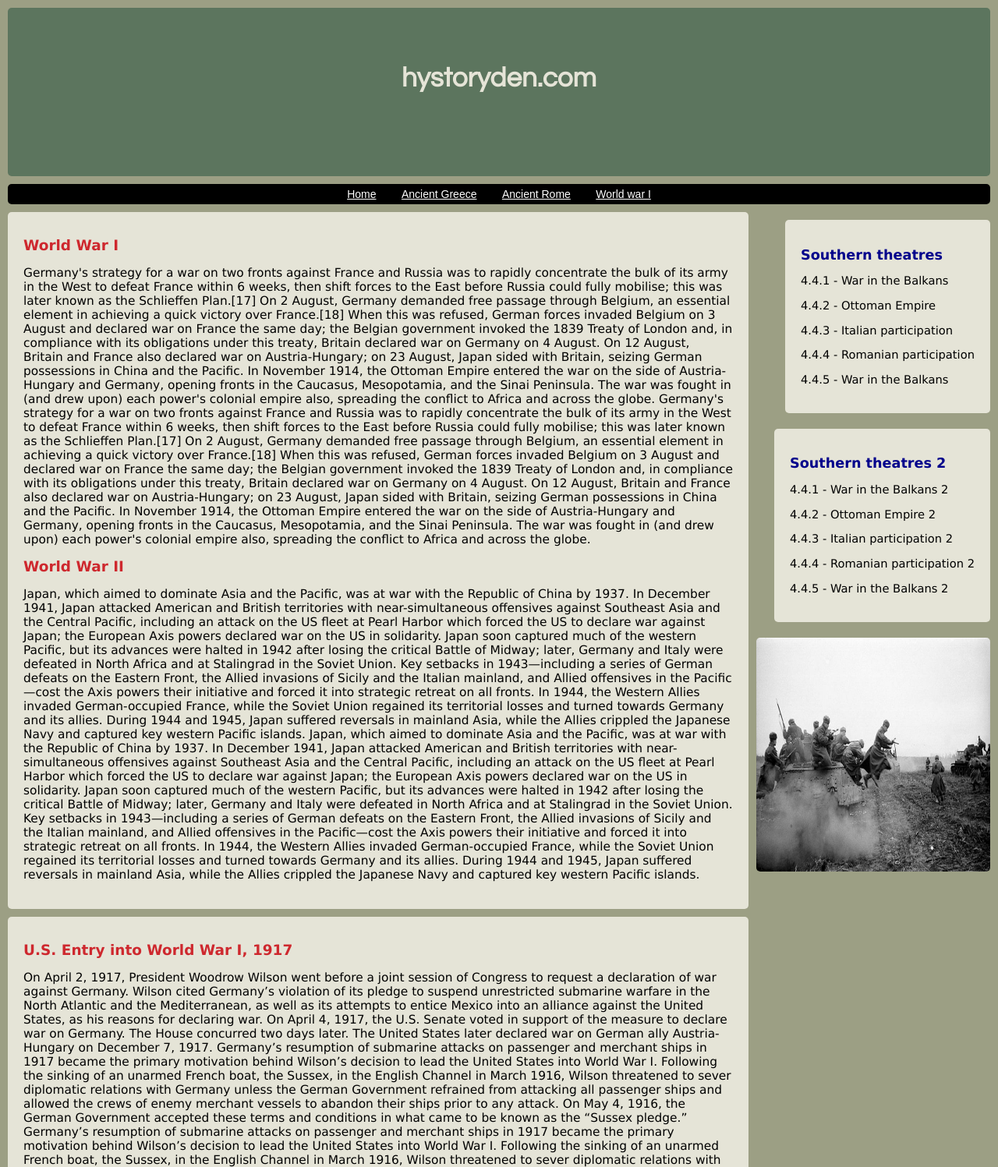
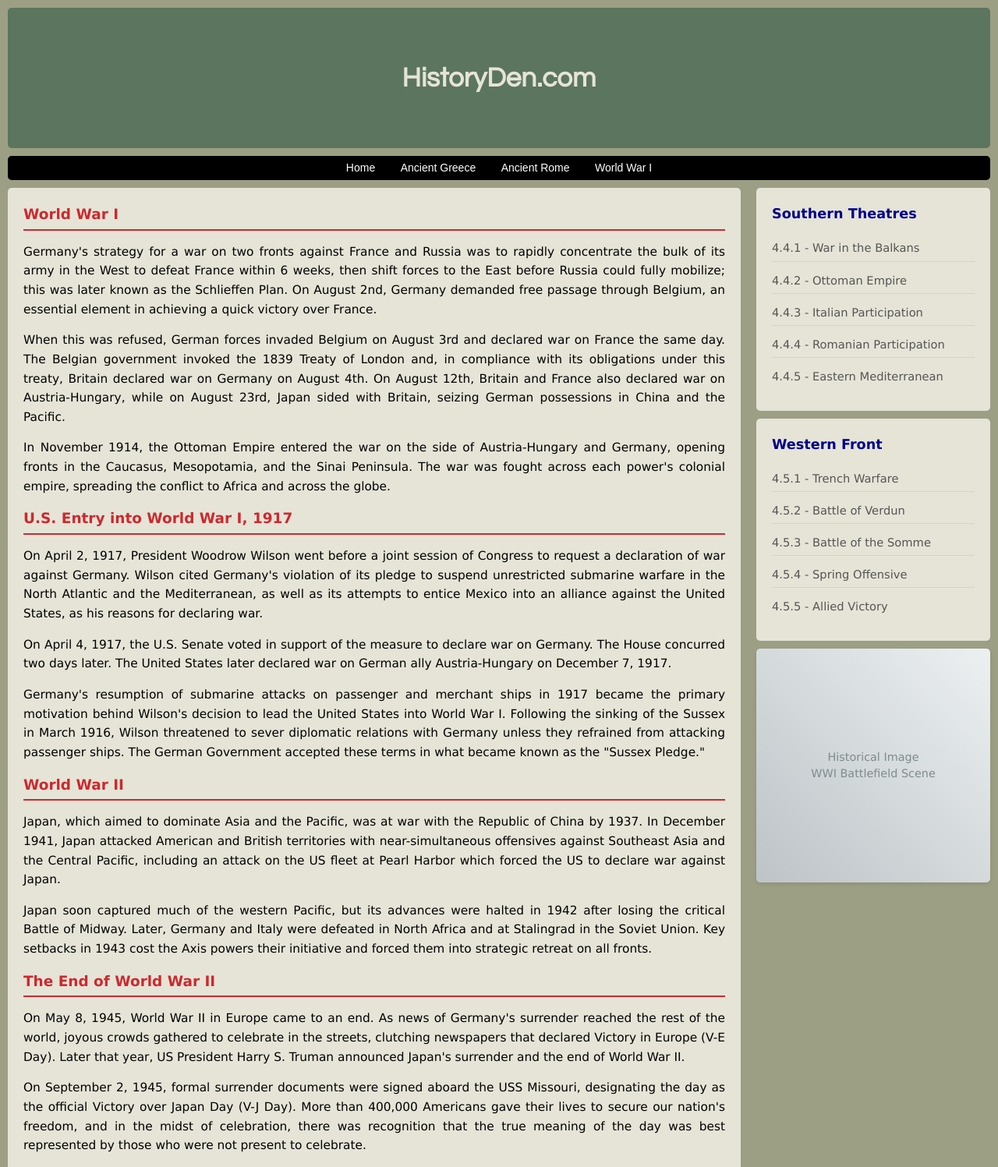
Before and after one commit to Lavin-kulal/flexible-website, a plain HTML site: page index.html in a window 1280 px wide. Shown: the top 1497 px of the page at 78% size. Drawn offline with Linux system fonts and the light colour scheme.

Commit message:
Update index.html

```diff
--- a/index.html
+++ b/index.html
@@ -1,110 +1,338 @@
-<!doctype html>
-<html>
+<!DOCTYPE html>
+<html lang="en">
 <head>
-<link type="text/css" rel="stylesheet" href="stylesheet.css" >
+    <meta charset="UTF-8">
+    <meta name="viewport" content="width=device-width, initial-scale=1.0">
+    <title>HistoryDen - Exploring World History</title>
+    <style>
+        * {
+            margin: 0;
+            padding: 0;
+            box-sizing: border-box;
+        }
+
+        body {
+            background-color: #9c9f84;
+            margin: 0;
+            font-family: Verdana, Georgia, serif;
+            font-size: 14px;
+            line-height: 1.5;
+        }
+
+        #header {
+            background-color: #5c755e;
+            margin: 10px;
+            padding: 90px;
+            border-radius: 5px;
+            position: relative;
+        }
+
+        #header h3 {
+            font-size: 250%;
+            color: #e5e4d7;
+            text-align: center;
+            font-family: "Century Gothic", sans-serif;
+            margin: 0;
+            position: absolute;
+            top: 50%;
+            left: 50%;
+            transform: translate(-50%, -50%);
+            width: 100%;
+        }
+
+        #navbar ul {
+            background-color: #000;
+            margin: 10px;
+            padding: 5px;
+            border-radius: 5px;
+            list-style: none;
+            text-align: center;
+        }
+
+        #navbar ul li {
+            display: inline;
+        }
+
+        #navbar ul li a {
+            color: #fff;
+            padding: 0.2em 1em;
+            border-radius: 5px;
+            font-family: Arial, sans-serif;
+            background-color: #000;
+            text-decoration: none;
+            transition: all 0.3s ease;
+        }
+
+        #navbar ul li a:hover {
+            color: #000;
+            background-color: #fff;
+        }
+
+        .container {
+            display: flex;
+            margin: 10px;
+            gap: 20px;
+            flex-wrap: wrap;
+        }
+
+        .main {
+            background-color: #e5e4d7;
+            border-radius: 5px;
+            padding: 20px;
+            font-size: 110%;
+            flex: 1;
+            min-width: 300px;
+        }
+
+        .sidebar-container {
+            width: 300px;
+            display: flex;
+            flex-direction: column;
+            gap: 10px;
+        }
+
+        .sideright {
+            background-color: #e5e4d7;
+            border-radius: 5px;
+            padding: 20px;
+            font-size: 105%;
+            width: 100%;
+        }
+
+        .imagesidebar {
+            border-radius: 5px;
+            width: 100%;
+            height: 300px;
+            opacity: 1.0;
+            transition: opacity 0.5s ease-in-out;
+            background: linear-gradient(45deg, #bdc3c7, #ecf0f1);
+            display: flex;
+            align-items: center;
+            justify-content: center;
+            color: #7f8c8d;
+            font-size: 0.9rem;
+            text-align: center;
+            box-shadow: 0 2px 5px rgba(0,0,0,0.1);
+        }
+
+        .imagesidebar:hover {
+            opacity: 0.4;
+        }
+
+        h1 {
+            font-size: 120%;
+            color: #ce282e;
+            margin-bottom: 15px;
+            padding-bottom: 5px;
+            border-bottom: 2px solid #ce282e;
+        }
+
+        h2 {
+            font-size: 120%;
+            color: darkblue;
+            margin-bottom: 10px;
+            padding-bottom: 5px;
+        }
+
+        h3 {
+            font-size: 250%;
+            color: #e5e4d7;
+            text-align: center;
+            font-family: "Century Gothic", sans-serif;
+            margin: 0;
+        }
+
+        .main p {
+            margin-bottom: 15px;
+            text-align: justify;
+            line-height: 1.6;
+        }
+
+        .sideright p {
+            margin-bottom: 8px;
+            padding: 5px 0;
+            border-bottom: 1px solid #d4d3c6;
+            color: #555;
+        }
+
+        .sideright p:last-child {
+            border-bottom: none;
+        }
+
+        #footer {
+            background-color: #5c755e;
+            margin: 10px;
+            height: auto;
+            min-height: 60px;
+            clear: both;
+            border-radius: 5px;
+            text-align: center;
+            font-size: 90%;
+            padding: 15px;
+        }
+
+        #footer ul {
+            margin: 10px 0;
+            padding: 5px;
+            border-radius: 5px;
+            list-style: none;
+            text-align: center;
+        }
+
+        #footer ul li {
+            display: inline;
+            margin: 0 5px;
+        }
+
+        #footer ul li a {
+            color: #efe5d0;
+            padding: 0.2em 1em;
+            border-radius: 5px;
+            font-family: Arial, sans-serif;
+            background-color: #5c755e;
+            text-decoration: none;
+            transition: all 0.3s ease;
+        }
+
+        #footer ul li a:hover {
+            color: #000;
+            background-color: #fff;
+        }
+
+        .copyright {
+            margin-top: 10px;
+            color: #efe5d0;
+            font-size: 0.9rem;
+        }
+
+        @media (max-width: 768px) {
+            .container {
+                flex-direction: column;
+            }
+
+            .sidebar-container {
+                width: 100%;
+            }
+
+            #header {
+                padding: 60px 20px;
+            }
+
+            #header h3 {
+                font-size: 200%;
+            }
+
+            #navbar ul li {
+                display: block;
+                margin: 5px 0;
+            }
+
+            .main {
+                font-size: 100%;
+            }
+        }
+    </style>
 </head>
 <body>
+    <header id="header">
+        <h3>HistoryDen.com</h3>
+    </header>
 
-<div id="header">
+    <nav id="navbar">
+        <ul>
+            <li><a href="#home">Home</a></li>
+            <li><a href="#ancient-greece">Ancient Greece</a></li>
+            <li><a href="#ancient-rome">Ancient Rome</a></li>
+            <li><a href="#world-war-i">World War I</a></li>
+        </ul>
+    </nav>
 
-   <h3> hystoryden.com</h3>
+    <div class="container">
+        <main class="main">
+            <section id="world-war-i">
+                <h1>World War I</h1>
+                <p>
+                    Germany's strategy for a war on two fronts against France and Russia was to rapidly concentrate the bulk of its army in the West to defeat France within 6 weeks, then shift forces to the East before Russia could fully mobilize; this was later known as the Schlieffen Plan. On August 2nd, Germany demanded free passage through Belgium, an essential element in achieving a quick victory over France.
+                </p>
+                <p>
+                    When this was refused, German forces invaded Belgium on August 3rd and declared war on France the same day. The Belgian government invoked the 1839 Treaty of London and, in compliance with its obligations under this treaty, Britain declared war on Germany on August 4th. On August 12th, Britain and France also declared war on Austria-Hungary, while on August 23rd, Japan sided with Britain, seizing German possessions in China and the Pacific.
+                </p>
+                <p>
+                    In November 1914, the Ottoman Empire entered the war on the side of Austria-Hungary and Germany, opening fronts in the Caucasus, Mesopotamia, and the Sinai Peninsula. The war was fought across each power's colonial empire, spreading the conflict to Africa and across the globe.
+                </p>
+            </section>
 
-</div>
+            <section id="us-entry">
+                <h1>U.S. Entry into World War I, 1917</h1>
+                <p>
+                    On April 2, 1917, President Woodrow Wilson went before a joint session of Congress to request a declaration of war against Germany. Wilson cited Germany's violation of its pledge to suspend unrestricted submarine warfare in the North Atlantic and the Mediterranean, as well as its attempts to entice Mexico into an alliance against the United States, as his reasons for declaring war.
+                </p>
+                <p>
+                    On April 4, 1917, the U.S. Senate voted in support of the measure to declare war on Germany. The House concurred two days later. The United States later declared war on German ally Austria-Hungary on December 7, 1917.
+                </p>
+                <p>
+                    Germany's resumption of submarine attacks on passenger and merchant ships in 1917 became the primary motivation behind Wilson's decision to lead the United States into World War I. Following the sinking of the Sussex in March 1916, Wilson threatened to sever diplomatic relations with Germany unless they refrained from attacking passenger ships. The German Government accepted these terms in what became known as the "Sussex Pledge."
+                </p>
+            </section>
 
-<div id="navbar">
+            <section id="world-war-ii">
+                <h1>World War II</h1>
+                <p>
+                    Japan, which aimed to dominate Asia and the Pacific, was at war with the Republic of China by 1937. In December 1941, Japan attacked American and British territories with near-simultaneous offensives against Southeast Asia and the Central Pacific, including an attack on the US fleet at Pearl Harbor which forced the US to declare war against Japan.
+                </p>
+                <p>
+                    Japan soon captured much of the western Pacific, but its advances were halted in 1942 after losing the critical Battle of Midway. Later, Germany and Italy were defeated in North Africa and at Stalingrad in the Soviet Union. Key setbacks in 1943 cost the Axis powers their initiative and forced them into strategic retreat on all fronts.
+                </p>
+            </section>
 
- <ul>
-     <li><a href="">Home</a></li>
-      <li><a href="">Ancient Greece</a></li>
-       <li><a href="">Ancient Rome</a></li>
-        <li><a href="">World war I</a></li>
- </ul>
+            <section id="wwii-end">
+                <h1>The End of World War II</h1>
+                <p>
+                    On May 8, 1945, World War II in Europe came to an end. As news of Germany's surrender reached the rest of the world, joyous crowds gathered to celebrate in the streets, clutching newspapers that declared Victory in Europe (V-E Day). Later that year, US President Harry S. Truman announced Japan's surrender and the end of World War II.
+                </p>
+                <p>
+                    On September 2, 1945, formal surrender documents were signed aboard the USS Missouri, designating the day as the official Victory over Japan Day (V-J Day). More than 400,000 Americans gave their lives to secure our nation's freedom, and in the midst of celebration, there was recognition that the true meaning of the day was best represented by those who were not present to celebrate.
+                </p>
+            </section>
+        </main>
 
-</div>
+        <aside class="sidebar-container">
+            <div class="sideright">
+                <h2>Southern Theatres</h2>
+                <p>4.4.1 - War in the Balkans</p>
+                <p>4.4.2 - Ottoman Empire</p>
+                <p>4.4.3 - Italian Participation</p>
+                <p>4.4.4 - Romanian Participation</p>
+                <p>4.4.5 - Eastern Mediterranean</p>
+            </div>
 
-<div class="sideright">
+            <div class="sideright">
+                <h2>Western Front</h2>
+                <p>4.5.1 - Trench Warfare</p>
+                <p>4.5.2 - Battle of Verdun</p>
+                <p>4.5.3 - Battle of the Somme</p>
+                <p>4.5.4 - Spring Offensive</p>
+                <p>4.5.5 - Allied Victory</p>
+            </div>
 
-<h2> Southern theatres</h2>
+            <div class="imagesidebar">
+                Historical Image
+                <br>
+                WWI Battlefield Scene
+            </div>
+        </aside>
+    </div>
 
-<p>4.4.1 - War in the Balkans</P>
-<p>4.4.2 - Ottoman Empire</P>
-<p>4.4.3 - Italian participation</P>
-<p>4.4.4 - Romanian participation</P>
-<p>4.4.5 -  War in the Balkans</P>
-
-</div>
-
-<div class="sideright">
-
-<h2> Southern theatres 2</h2>
-
-<p>4.4.1 - War in the Balkans 2</P>
-<p>4.4.2 - Ottoman Empire 2</P>
-<p>4.4.3 - Italian participation 2</P>
-<p>4.4.4 - Romanian participation 2</P>
-<p>4.4.5 -  War in the Balkans 2</P>
-
-</div>
-
-<div>
-
-<img class="imagesidebar" src="JGy4b0.jpg" width="300" height="300">
-
-</div>
-
-
-<div class="main">
-
-<h1> World War I</h1>
-<p>
-Germany's strategy for a war on two fronts against France and Russia was to rapidly concentrate the bulk of its army in the West to defeat France within 6 weeks, then shift forces to the East before Russia could fully mobilise; this was later known as the Schlieffen Plan.[17] On 2 August, Germany demanded free passage through Belgium, an essential element in achieving a quick victory over France.[18] When this was refused, German forces invaded Belgium on 3 August and declared war on France the same day; the Belgian government invoked the 1839 Treaty of London and, in compliance with its obligations under this treaty, Britain declared war on Germany on 4 August. On 12 August, Britain and France also declared war on Austria-Hungary; on 23 August, Japan sided with Britain, seizing German possessions in China and the Pacific. In November 1914, the Ottoman Empire entered the war on the side of Austria-Hungary and Germany, opening fronts in the Caucasus, Mesopotamia, and the Sinai Peninsula. The war was fought in (and drew upon) each power's colonial empire also, spreading the conflict to Africa and across the globe.
-Germany's strategy for a war on two fronts against France and Russia was to rapidly concentrate the bulk of its army in the West to defeat France within 6 weeks, then shift forces to the East before Russia could fully mobilise; this was later known as the Schlieffen Plan.[17] On 2 August, Germany demanded free passage through Belgium, an essential element in achieving a quick victory over France.[18] When this was refused, German forces invaded Belgium on 3 August and declared war on France the same day; the Belgian government invoked the 1839 Treaty of London and, in compliance with its obligations under this treaty, Britain declared war on Germany on 4 August. On 12 August, Britain and France also declared war on Austria-Hungary; on 23 August, Japan sided with Britain, seizing German possessions in China and the Pacific. In November 1914, the Ottoman Empire entered the war on the side of Austria-Hungary and Germany, opening fronts in the Caucasus, Mesopotamia, and the Sinai Peninsula. The war was fought in (and drew upon) each power's colonial empire also, spreading the conflict to Africa and across the globe.
-</p>
-
-<h1> World War II</h1>
-<p>
-Japan, which aimed to dominate Asia and the Pacific, was at war with the Republic of China by 1937. In December 1941, Japan attacked American and British territories with near-simultaneous offensives against Southeast Asia and the Central Pacific, including an attack on the US fleet at Pearl Harbor which forced the US to declare war against Japan; the European Axis powers declared war on the US in solidarity. Japan soon captured much of the western Pacific, but its advances were halted in 1942 after losing the critical Battle of Midway; later, Germany and Italy were defeated in North Africa and at Stalingrad in the Soviet Union. Key setbacks in 1943—including a series of German defeats on the Eastern Front, the Allied invasions of Sicily and the Italian mainland, and Allied offensives in the Pacific—cost the Axis powers their initiative and forced it into strategic retreat on all fronts. In 1944, the Western Allies invaded German-occupied France, while the Soviet Union regained its territorial losses and turned towards Germany and its allies. During 1944 and 1945, Japan suffered reversals in mainland Asia, while the Allies crippled the Japanese Navy and captured key western Pacific islands.
-Japan, which aimed to dominate Asia and the Pacific, was at war with the Republic of China by 1937. In December 1941, Japan attacked American and British territories with near-simultaneous offensives against Southeast Asia and the Central Pacific, including an attack on the US fleet at Pearl Harbor which forced the US to declare war against Japan; the European Axis powers declared war on the US in solidarity. Japan soon captured much of the western Pacific, but its advances were halted in 1942 after losing the critical Battle of Midway; later, Germany and Italy were defeated in North Africa and at Stalingrad in the Soviet Union. Key setbacks in 1943—including a series of German defeats on the Eastern Front, the Allied invasions of Sicily and the Italian mainland, and Allied offensives in the Pacific—cost the Axis powers their initiative and forced it into strategic retreat on all fronts. In 1944, the Western Allies invaded German-occupied France, while the Soviet Union regained its territorial losses and turned towards Germany and its allies. During 1944 and 1945, Japan suffered reversals in mainland Asia, while the Allies crippled the Japanese Navy and captured key western Pacific islands.
-</p>
-
-</div>
-
-
-<div class="main">
-
-<h1>U.S. Entry into World War I, 1917</h1>
-<p>
-On April 2, 1917, President Woodrow Wilson went before a joint session of Congress to request a declaration of war against Germany. Wilson cited Germany’s violation of its pledge to suspend unrestricted submarine warfare in the North Atlantic and the Mediterranean, as well as its attempts to entice Mexico into an alliance against the United States, as his reasons for declaring war. On April 4, 1917, the U.S. Senate voted in support of the measure to declare war on Germany. The House concurred two days later. The United States later declared war on German ally Austria-Hungary on December 7, 1917.
-Germany’s resumption of submarine attacks on passenger and merchant ships in 1917 became the primary motivation behind Wilson’s decision to lead the United States into World War I. Following the sinking of an unarmed French boat, the Sussex, in the English Channel in March 1916, Wilson threatened to sever diplomatic relations with Germany unless the German Government refrained from attacking all passenger ships and allowed the crews of enemy merchant vessels to abandon their ships prior to any attack. On May 4, 1916, the German Government accepted these terms and conditions in what came to be known as the “Sussex pledge.”
-Germany’s resumption of submarine attacks on passenger and merchant ships in 1917 became the primary motivation behind Wilson’s decision to lead the United States into World War I. Following the sinking of an unarmed French boat, the Sussex, in the English Channel in March 1916, Wilson threatened to sever diplomatic relations with Germany unless the German Government refrained from attacking all passenger ships and allowed the crews of enemy merchant vessels to abandon their ships prior to any attack. On May 4, 1916, the German Government accepted these terms and conditions in what came to be known as the “Sussex pledge.”
-Germany’s resumption of submarine attacks on passenger and merchant ships in 1917 became the primary motivation behind Wilson’s decision to lead the United States into World War I. Following the sinking of an unarmed French boat, the Sussex, in the English Channel in March 1916, Wilson threatened to sever diplomatic relations with Germany unless the German Government refrained from attacking all passenger ships and allowed the crews of enemy merchant vessels to abandon their ships prior to any attack. On May 4, 1916, the German Government accepted these terms and conditions in what came to be known as the “Sussex pledge.”
-
-
-
-</p>
-
-<h1>The End of World War II</h1>
-<p>
-The National WWII Museum pays tribute to the historic anniversaries, as well as the myriad servicemembers and Home Front workers who helped preserve freedom and democracy. Through an ongoing series of digital programming, the Museum will reflect on the legacy and meaning of the end of World War II, bringing audiences distance learning programs, articles, featured artifacts, podcasts, and video content featuring scholars, Museum historians and curators, and oral histories from the Museum’s collection. Learn with us wherever you are.
-On May 8, 1945, World War II in Europe came to an end. As the news of Germany’s surrender reached the rest of the world, joyous crowds gathered to celebrate in the streets, clutching newspapers that declared Victory in Europe (V-E Day). Later that year, US President Harry S. Truman announced Japan’s surrender and the end of World War II. The news spread quickly and celebrations erupted across the United States. On September 2, 1945, formal surrender documents were signed aboard the USS Missouri, designating the day as the official Victory over Japan Day (V-J Day).
-V-J Day was especially momentous—the gruesome and exhausting war was officially over—but the day was also bittersweet for the many Americans whose loved ones would not be returning home. “More than 400,000 Americans gave their lives to secure our nation’s freedom, and in the midst of exultation, there was recognition that the true meaning of the day was best represented by those who were not present to celebrate,” said Robert Citino, PhD, Executive Director of the Institute for the Study of War and Democracy at The National WWII Museum.
-Seventy-six years later, The National WWII Museum will pay tribute to the historic anniversaries, as well as the myriad servicemembers and Home Front workers who helped preserve freedom and democracy.
-</p>
-
-</div>
-
-<div id="footer">
-
-    <ul>
-     <li><a href="">About history</a></li>
-      <li><a href="">Caseers</a></li>
-       <li><a href="">Help</a></li>
-        <li><a href="">Contact Us</a></li>
- </ul>
-
-
- &copy; 2014 Historyden.com. All rights Reserved.
-</div>
-
+    <footer id="footer">
+        <ul>
+            <li><a href="#about">About History</a></li>
+            <li><a href="#careers">Careers</a></li>
+            <li><a href="#help">Help</a></li>
+            <li><a href="#contact">Contact Us</a></li>
+        </ul>
+        <div class="copyright">
+            &copy; 2024 HistoryDen.com. All Rights Reserved.
+        </div>
+    </footer>
 </body>
 </html>
```
